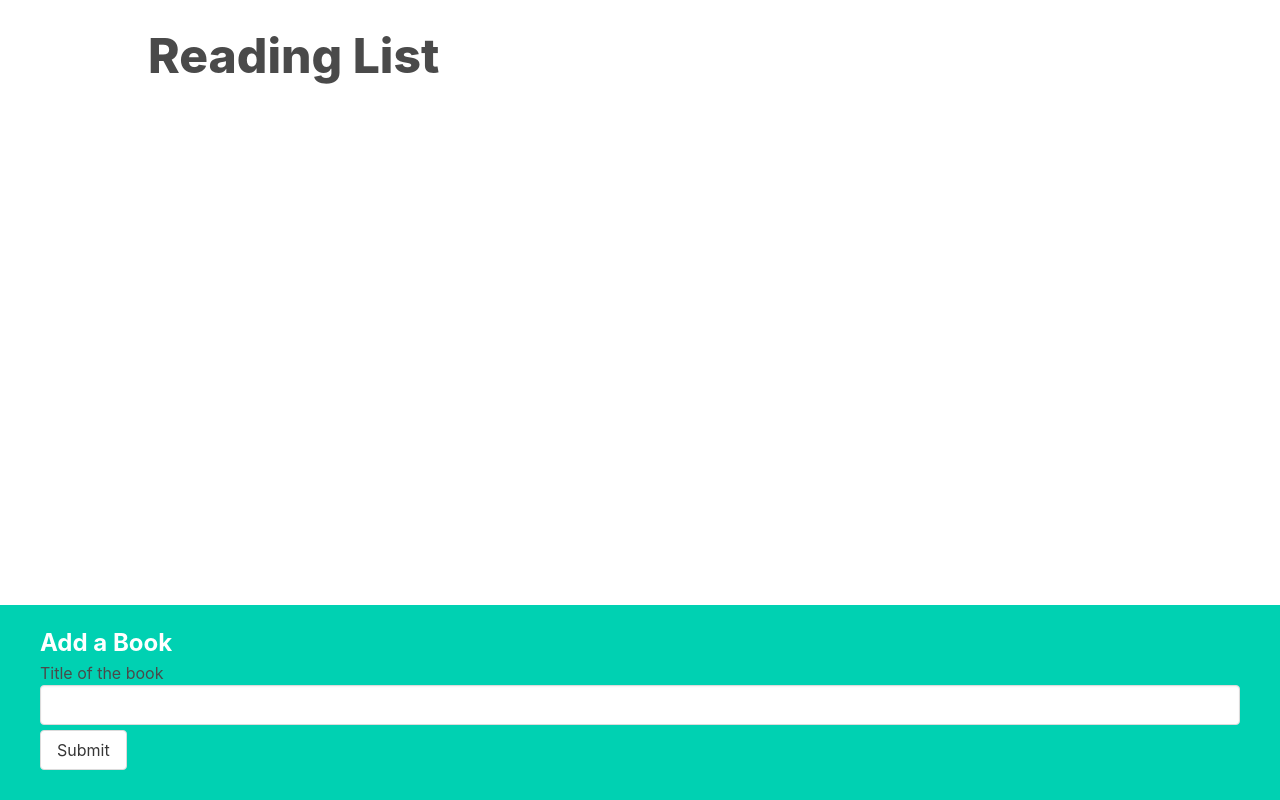
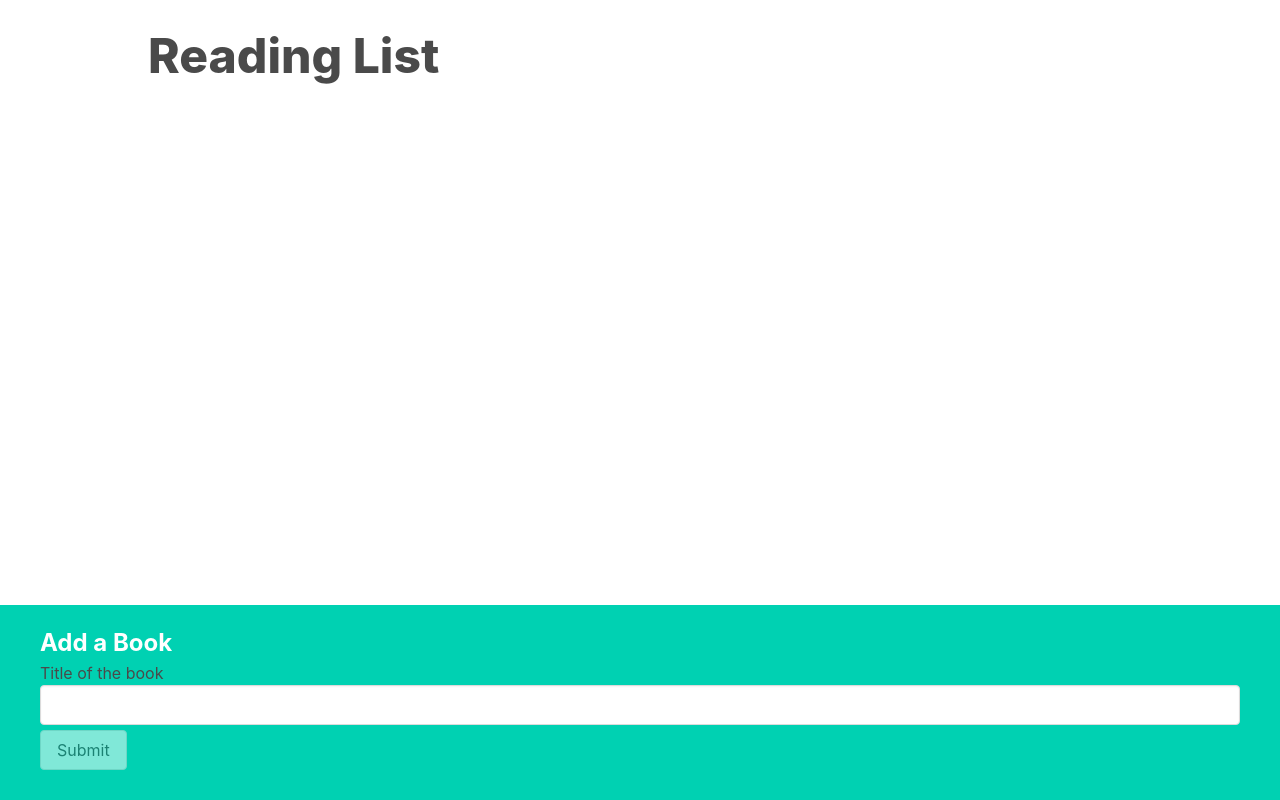
Before and after one commit to AmanPurohit2002/BookCrud, a React (Create React App) app: page / in a window 1280 px wide. Built offline with nearby package versions, Linux system fonts and the light colour scheme.

Commit message:
disable button and siable adding empty space front

```diff
--- a/package.json
+++ b/package.json
@@ -1,4 +1,5 @@
 {
+  "homepage": "https://AmanPurohit2002.github.io/BookCrud",
   "name": "bookscrud",
   "version": "0.1.0",
   "private": true,
@@ -6,6 +7,7 @@
     "@testing-library/jest-dom": "^5.16.5",
     "@testing-library/react": "^13.4.0",
     "@testing-library/user-event": "^13.5.0",
+    "gh-pages": "^4.0.0",
     "react": "^18.2.0",
     "react-dom": "^18.2.0",
     "react-scripts": "5.0.1",
@@ -13,6 +15,8 @@
     "web-vitals": "^2.1.4"
   },
   "scripts": {
+    "predeploy": "npm run build",
+    "deploy": "gh-pages -d build",
     "start": "react-scripts start",
     "build": "react-scripts build",
     "test": "react-scripts test",
--- a/src/components/BookCreate.jsx
+++ b/src/components/BookCreate.jsx
@@ -12,17 +12,19 @@ const BookCreate=({onCreate})=>{
         setTitle('');
     }
 
-    const handleChange=(e)=>{
-        setTitle(e.target.value);
+    const handleTitle=(e)=>{
+        setTitle(e.target.value.replace(/^\s/,""));
     }
+
+    const disable=title.length===0;
 
     return (
         <div className="book-create">
         <h3>Add a Book</h3>
         <form onSubmit={handleSubmit}>
             <label>Title of the book</label>
-            <input className="input" type="text" value={title} onChange={handleChange}/>
-            <button className="button" >Submit</button>
+            <input className="input" type="text" value={title} onChange={handleTitle}/>
+            <button className="button" disabled={disable}>Submit</button>
         </form>
 
         </div>
```
Also changed, not shown: 1 other file (tests, documents, lock files or other folders).
